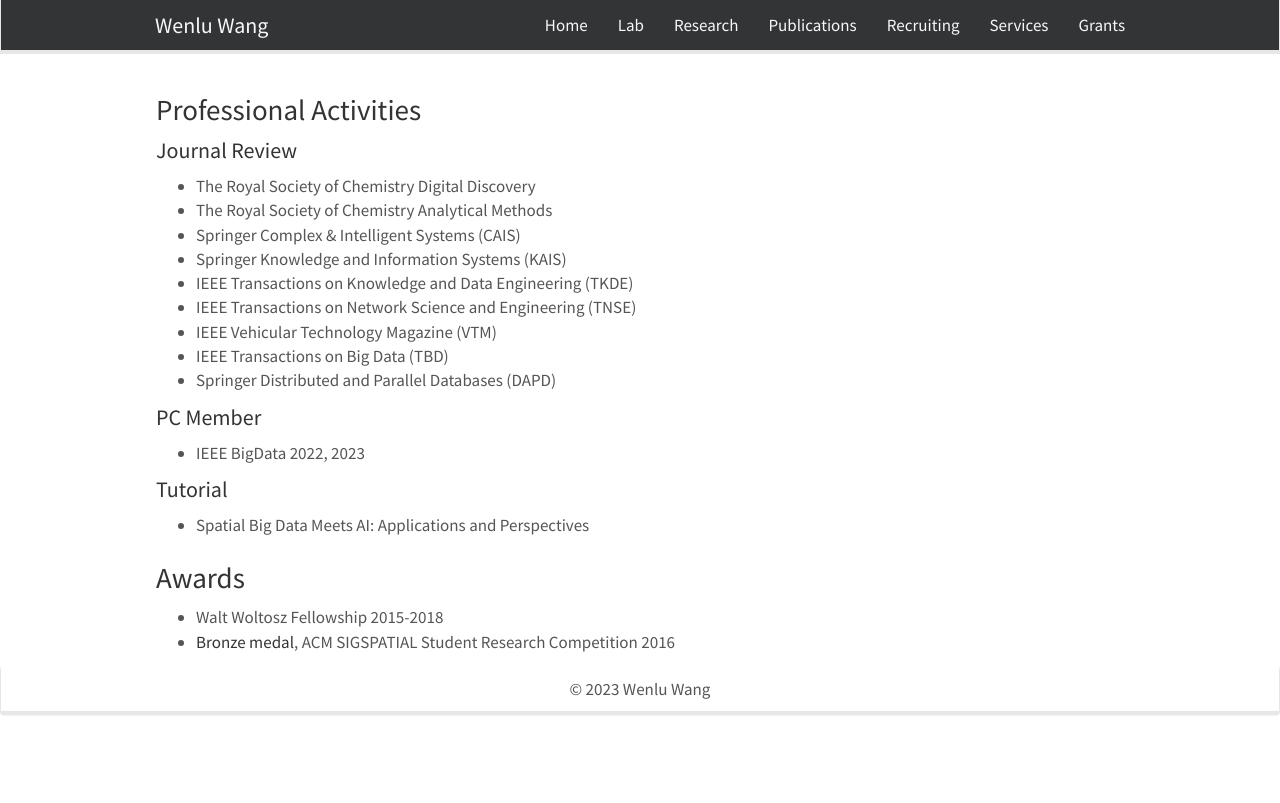
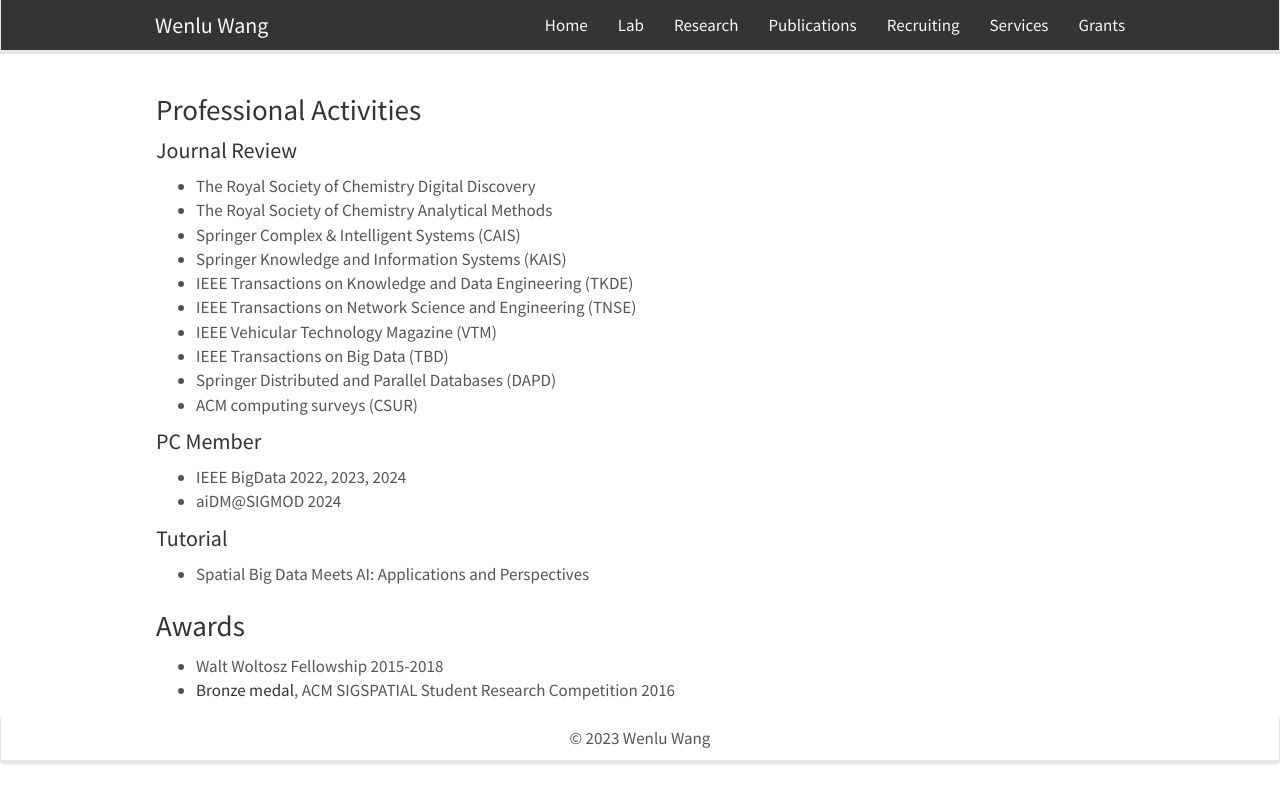
Before and after one commit to WENLU-W/WENLU-W.github.io, a Jekyll site: the page built from docs/_pages/service.md, in a window 1280 px wide. Shown: the top 803 px of the page. Built offline with Jekyll 4.4.1, drawn with Linux system fonts in a browser that asks for light colours; nearby versions of some CDN libraries.

Commit message:
Update service.md

```diff
--- a/docs/_pages/service.md
+++ b/docs/_pages/service.md
@@ -18,11 +18,12 @@
 - IEEE Vehicular Technology Magazine (VTM)
 - IEEE Transactions on Big Data (TBD)
 - Springer Distributed and Parallel Databases (DAPD)
-
+- ACM computing surveys (CSUR)
 
 #### PC Member
 
-- IEEE BigData 2022, 2023
+- IEEE BigData 2022, 2023, 2024
+- aiDM@SIGMOD 2024
 
 #### Tutorial
 
```
